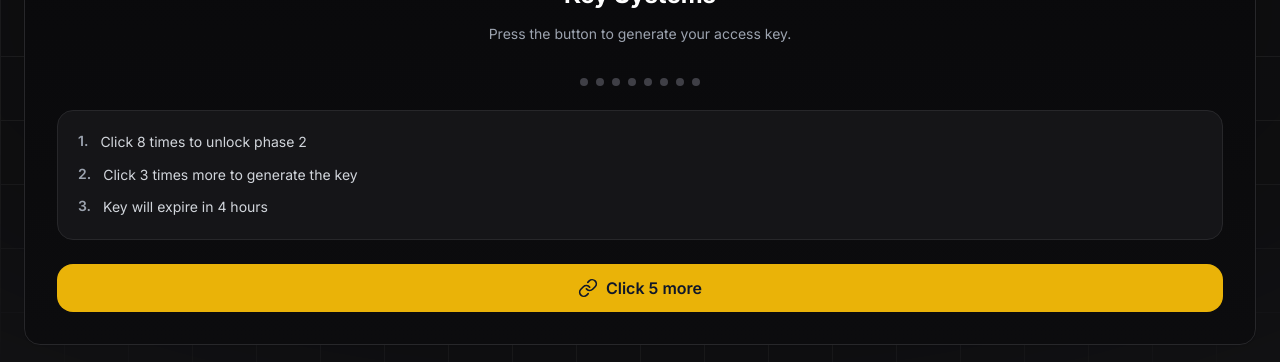
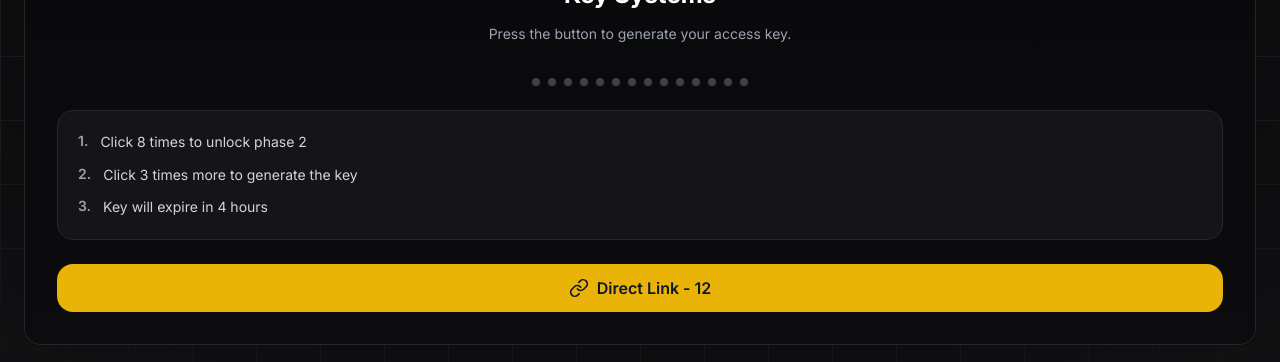
Before and after one commit to PThitipat/jinkx, a Next.js app: page / in a window 1280 px wide. Shown: the part 520-882 px from the top of the page. Built offline with nearby package versions, Linux system fonts and the light colour scheme.

Commit message:
feat: refactor KeyCard component to use constants for click thresholds and improve button text logic

```diff
--- a/components/key-card.tsx
+++ b/components/key-card.tsx
@@ -21,6 +21,11 @@ export function KeyCard({
   iconColor = "yellow",
   buttonColor = "yellow",
 }: KeyCardProps) {
+  // ✅ ตัวแปรสำหรับจำนวนคลิก - แก้ไขได้ง่าย
+  const PHASE1_CLICKS = 12
+  const PHASE2_CLICKS = 2
+  const TOTAL_CLICKS = PHASE1_CLICKS + PHASE2_CLICKS
+
   const [phase1Clicks, setPhase1Clicks] = useState(0)
   const [phase2Clicks, setPhase2Clicks] = useState(0)
   const [isDelaying, setIsDelaying] = useState(false)
@@ -82,20 +87,20 @@ export function KeyCard({
       safeOpenLink(randomUrl)
     }
 
-    // Phase 1: 5 คลิกแรก
-    if (phase1Clicks < 5) {
+    // Phase 1: คลิกแรก
+    if (phase1Clicks < PHASE1_CLICKS) {
       setPhase1Clicks(prev => prev + 1)
       setIsDelaying(true)
       setTimeout(() => setIsDelaying(false), 800)
       return
     }
 
-    // Phase 2: 3 คลิกถัดไป → เริ่มสร้าง Key
-    if (phase2Clicks < 3) {
+    // Phase 2: คลิกถัดไป → เริ่มสร้าง Key
+    if (phase2Clicks < PHASE2_CLICKS) {
       const newCount = phase2Clicks + 1
       setPhase2Clicks(newCount)
 
-      if (newCount === 3) {
+      if (newCount === PHASE2_CLICKS) {
         setIsCompleted(true)
         setIsLoading(true)
 
@@ -130,8 +135,8 @@ export function KeyCard({
   const getButtonText = () => {
     if (isLoading) return "Creating Key..."
     if (CreatedKey) return "Key Created ✅"
-    if (phase1Clicks < 5) return `Click ${5 - phase1Clicks} more`
-    if (phase2Clicks < 3) return `Click ${3 - phase2Clicks} more`
+    if (phase1Clicks < PHASE1_CLICKS) return `Direct Link - ${PHASE1_CLICKS - phase1Clicks}`
+    if (phase2Clicks < PHASE2_CLICKS) return `Direct Link - ${PHASE2_CLICKS - phase2Clicks}`
     return `Get Key - ${title}`
   }
 
@@ -163,7 +168,7 @@ export function KeyCard({
         {/* Progress Dots */}
         {!CreatedKey && (
           <div className="flex justify-center space-x-2 pt-2">
-            {[...Array(8)].map((_, i) => {
+            {[...Array(TOTAL_CLICKS)].map((_, i) => {
               const active = i < phase1Clicks + phase2Clicks
               return (
                 <div
```
